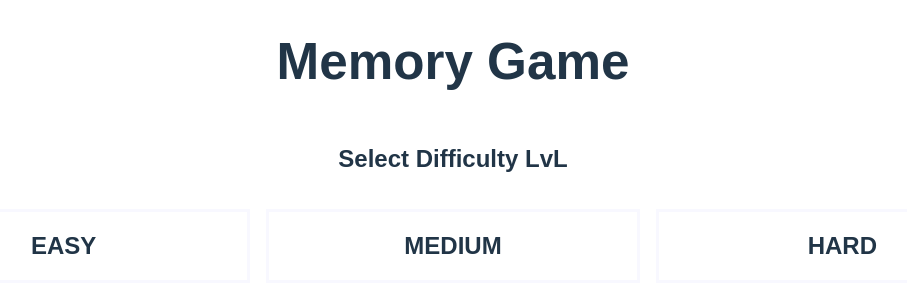
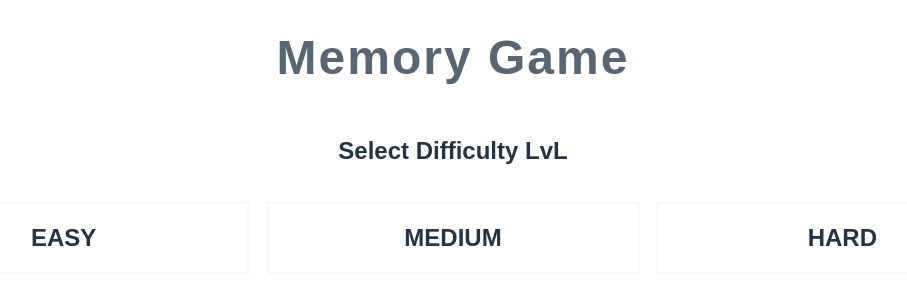
Before and after one commit to miloszolejnik/MemoryGame, a React (Vite) app: page / in a window 1280 px wide. Shown: the top 300 px of the page, without its empty margins (187-1094 px from the left). Built offline with nearby package versions, Linux system fonts and the light colour scheme; a web font is replaced by a local one.

Commit message:
finishing touch

```diff
--- a/src/pages/homePage/HomePage.tsx
+++ b/src/pages/homePage/HomePage.tsx
@@ -7,7 +7,7 @@ export function HomePage() {
 
   return (
     <div className={style.HomePage}>
-      <h1>Memory Game</h1>
+      <h1 className={style.bouncyFlickerTitle}>Memory Game</h1>
       <h2>Select Difficulty LvL</h2>
       <div className={style.CardContainer}>
         {difficulty.map((lvl) => (
--- a/src/pages/homePage/style.module.scss
+++ b/src/pages/homePage/style.module.scss
@@ -15,3 +15,62 @@
     gap: 1rem;
   }
 }
+.bouncyFlickerTitle {
+  font-size: 3rem;
+  text-align: center;
+  display: inline-block;
+  letter-spacing: 2px;
+  animation:
+    bounce 2s infinite,
+    flicker 3s infinite;
+}
+
+@keyframes bounce {
+  0%,
+  20%,
+  50%,
+  80%,
+  100% {
+    transform: translateY(0);
+  }
+  40% {
+    transform: translateY(-15px);
+  }
+  60% {
+    transform: translateY(-7px);
+  }
+}
+
+@keyframes flicker {
+  0%,
+  100% {
+    opacity: 1;
+  }
+  10% {
+    opacity: 0.8;
+  }
+  20% {
+    opacity: 0.6;
+  }
+  30% {
+    opacity: 0.9;
+  }
+  40% {
+    opacity: 0.7;
+  }
+  50% {
+    opacity: 1;
+  }
+  60% {
+    opacity: 0.9;
+  }
+  70% {
+    opacity: 0.5;
+  }
+  80% {
+    opacity: 0.8;
+  }
+  90% {
+    opacity: 0.7;
+  }
+}
```
